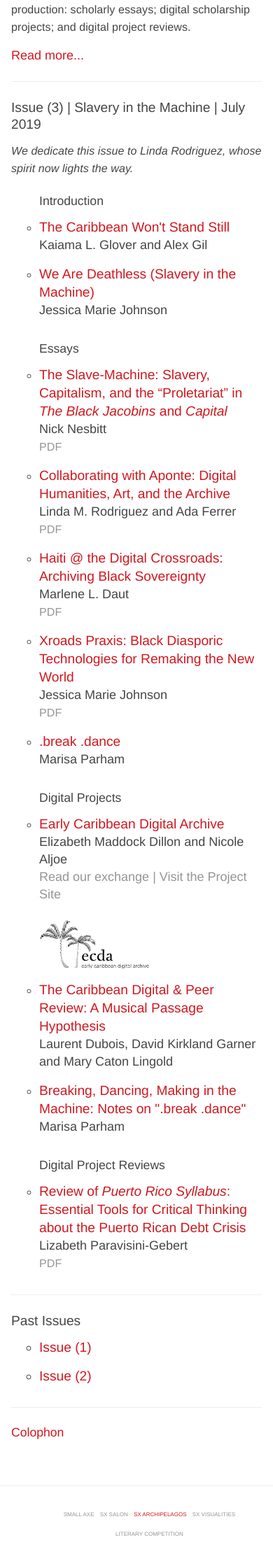
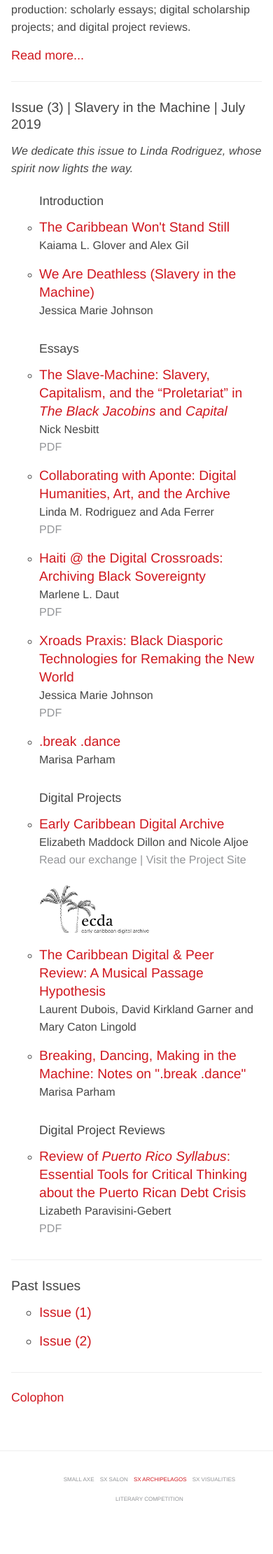
Before and after one commit to archipelagosjournal/archipelagos, a Jekyll site: the page built from index.html, in a window 390 px wide. Shown: the part 654-2875 px from the top of the page at 70% size. Built offline with Jekyll 4.4.1, drawn with Linux system fonts in a browser that asks for light colours; after the commit the page ends 2825 px from its top, so only the background shows below that.

Commit message:
css change to ul

```diff
--- a/public/css/main.css
+++ b/public/css/main.css
@@ -222,7 +222,7 @@ p {
 }
 
 @media (max-width: 42em) {
-  .content p {
+  .content p, .content ul {
     font-size: 1rem;
   }
 }
```
Also changed, not shown: 1 other file.
